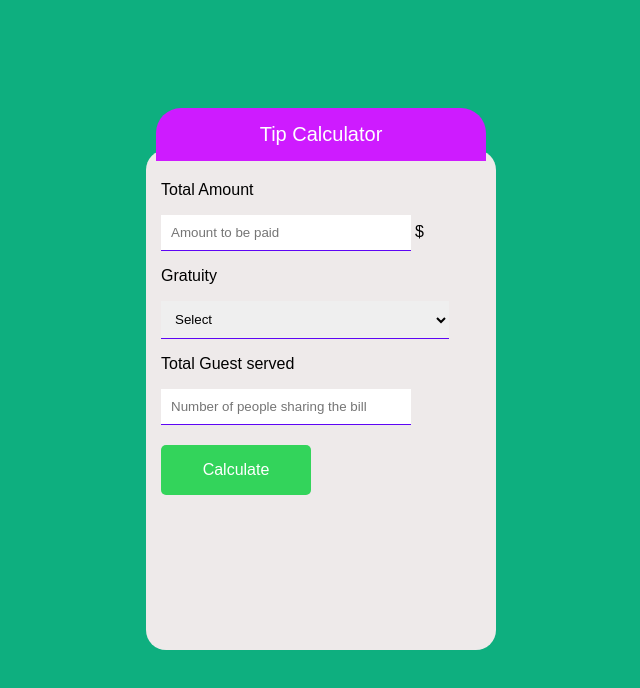
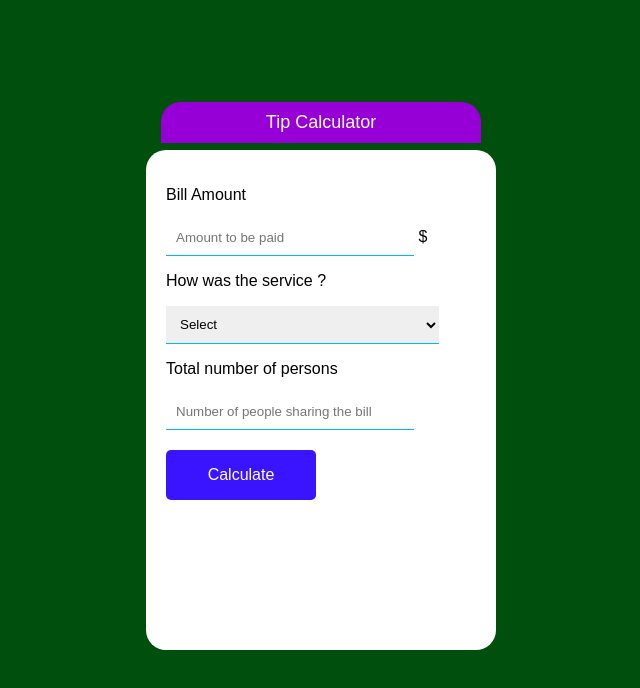
Before and after one commit to kcain1fall22/lab-3, a plain HTML site: page index.html in a window 1280 px wide. Shown: the whole page, without its empty margins (319-959 px from the left). Drawn offline with Linux system fonts and the light colour scheme.

Commit message:
redid all files, something broke before

```diff
--- a/css/style.css
+++ b/css/style.css
@@ -1,12 +1,12 @@
 body {
-	background-color: #0eaf7f;
-	font-family: "Goudy Bookletter 1911", sans-serif;;
+	background-color: #004f0c;
+	font-family: "Raleway", sans-serif;
 }
 
 .container {
 	width: 350px;
 	height: 500px;
-	background-color: rgb(238, 234, 234);
+	background-color: #fff;
 	position: absolute;
 	left: 50%;
 	top: 50%;
@@ -17,28 +17,28 @@ body {
 h1 {
 	position: absolute;
 	left: 50%;
-	top: -55px;
+	top: -60px;
 	width: 300px;
 	transform: translateX(-50%);
-	background-color: #ce1bff;
+	background-color: #9600d6;
 	color: #fff;
 	font-weight: 100;
-	border-top-left-radius: 25px;
-	border-top-right-radius: 25px;
-	font-size: 20px;
+	border-top-left-radius: 20px;
+	border-top-right-radius: 20px;
+	font-size: 18px;
 	text-align: center;
-	padding: 15px;
+	padding: 10px;
 }
 
 .wrapper {
-	padding: 15px;
+	padding: 20px;
 }
 
 input,
 select {
-	width: 78%;
+	width: 80%;
 	border: none;
-	border-bottom: 1px solid #5e06f5;
+	border-bottom: 1px solid #00b7ff;
 	padding: 10px;
 }
 
@@ -49,14 +49,14 @@ select:focus {
 }
 
 select {
-	width: 90% !important;
+	width: 88% !important;
 }
 
 button {
 	margin: 20px auto;
 	width: 150px;
 	height: 50px;
-	background-color: #33d45b;
+	background-color: #3b14ff;
 	color: #fff;
 	font-size: 16px;
 	border: none;
@@ -65,6 +65,6 @@ button {
 
 .tip {
 	text-align: center;
-	font-size: 20px;
+	font-size: 18px;
 	display: none;
 }
--- a/index.html
+++ b/index.html
@@ -13,14 +13,17 @@
 
 
 
-<p>Total Amount</p>
+<p>Bill Amount</p>
 
 
 
 			<input type="text" id="amount"
 				placeholder="Amount to be paid"> $
 
-    <p> Gratuity</p>
+
+
+
+<p>How was the service ?</p>
 
 
 
@@ -28,17 +31,17 @@
 				<option selected disabled hidden>
 					Select
 				</option>
-				<option value="0.25">25% - Above and beyond</option>
-				<option value="0.20">20% - Good</option>
-				<option value="0.15">15% - Satisfactory</option>
-				<option value="0.10">10% - Poor</option>
-				<option value="0.05">5% - Terrible</option>
+				<option value="0.25">25% - Top Notch</option>
+				<option value="0.20">20% - Excellent</option>
+				<option value="0.15">15% - Good</option>
+				<option value="0.10">10% - Bad</option>
+				<option value="0.05">5% - Worst</option>
 			</select>
 
 
 
 
-<p>Total Guest served</p>
+<p>Total number of persons</p>
 
 
 
--- a/js/script.js
+++ b/js/script.js
@@ -1,5 +1,5 @@
 window.onload = () =>
-	{
+    {
 		document.querySelector('#calculate').onclick = calculateTip;
 	}
 
```
